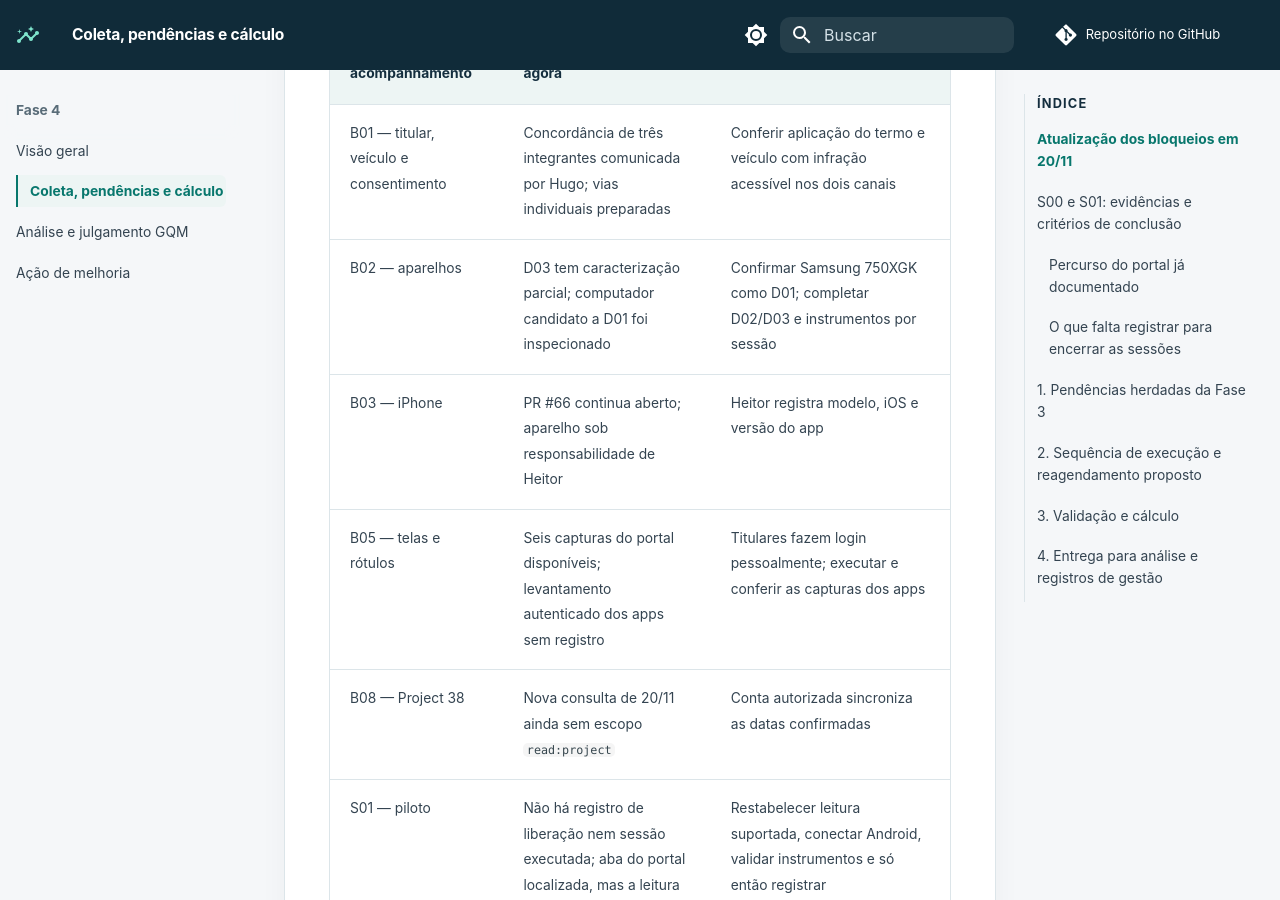
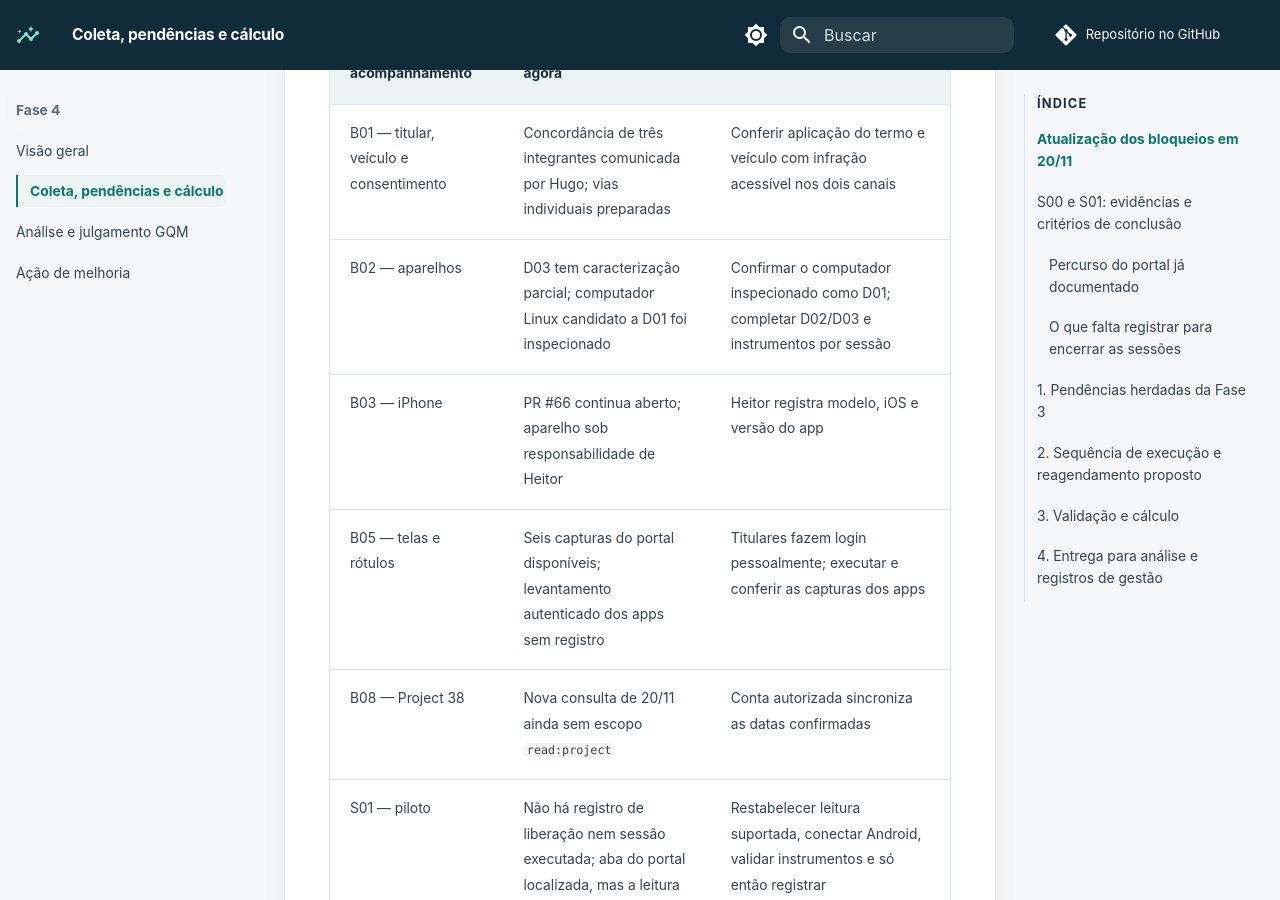
Before and after one commit to FCTE-Qualidade-de-Software-1/2026-2_T02_KATHERINE_JOHNSON, an MkDocs documentation site: the page built from docs/fase4-coleta.md, in a window 1280 px wide and 900 px high, scrolled down 664 px. Built offline with MkDocs 1.6.1 and Material for MkDocs 9.7.7, drawn with Linux system fonts in a browser that asks for light colours; comment, search, counter and statistics services are not loaded.

Commit message:
docs(privacy): remove device model from status table
Keep the public preparation status at the operating-system level to reduce hardware fingerprinting.

Co-authored-by: Pedro Druck Montalvão Reis <68859909+pedruck@users.noreply.github.com>

```diff
--- a/docs/fase4-coleta.md
+++ b/docs/fase4-coleta.md
@@ -16,7 +16,7 @@ com veículos e a aplicação dos termos ainda precisam ser conferidas com os ti
 | Item do acompanhamento | Situação verificada agora | Próximo passo |
 |---|---|---|
 | B01 — titular, veículo e consentimento | Concordância de três integrantes comunicada por Hugo; vias individuais preparadas | Conferir aplicação do termo e veículo com infração acessível nos dois canais |
-| B02 — aparelhos | D03 tem caracterização parcial; computador candidato a D01 foi inspecionado | Confirmar Samsung 750XGK como D01; completar D02/D03 e instrumentos por sessão |
+| B02 — aparelhos | D03 tem caracterização parcial; computador Linux candidato a D01 foi inspecionado | Confirmar o computador inspecionado como D01; completar D02/D03 e instrumentos por sessão |
 | B03 — iPhone | PR #66 continua aberto; aparelho sob responsabilidade de Heitor | Heitor registra modelo, iOS e versão do app |
 | B05 — telas e rótulos | Seis capturas do portal disponíveis; levantamento autenticado dos apps sem registro | Titulares fazem login pessoalmente; executar e conferir as capturas dos apps |
 | B08 — Project 38 | Nova consulta de 20/11 ainda sem escopo `read:project` | Conta autorizada sincroniza as datas confirmadas |
```
